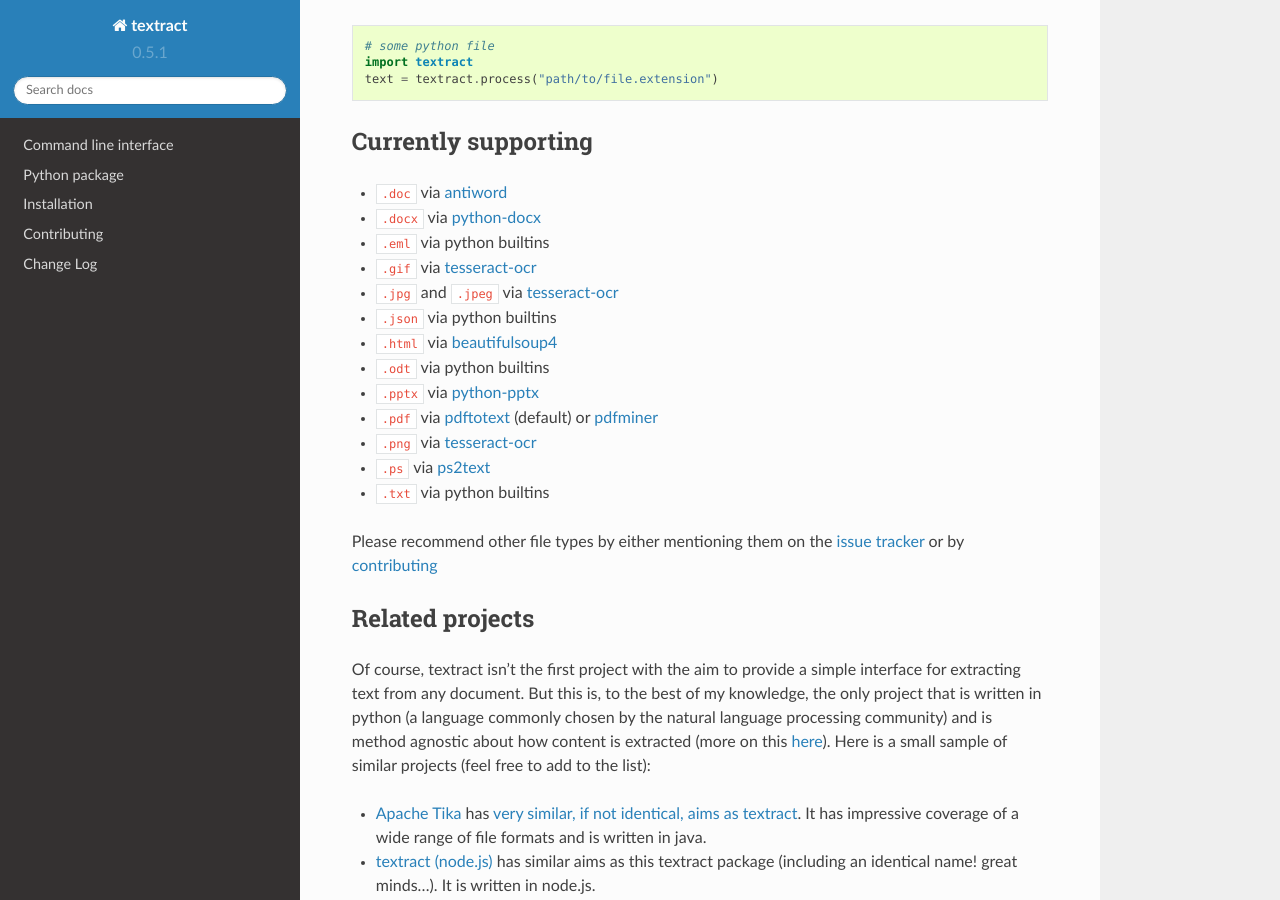
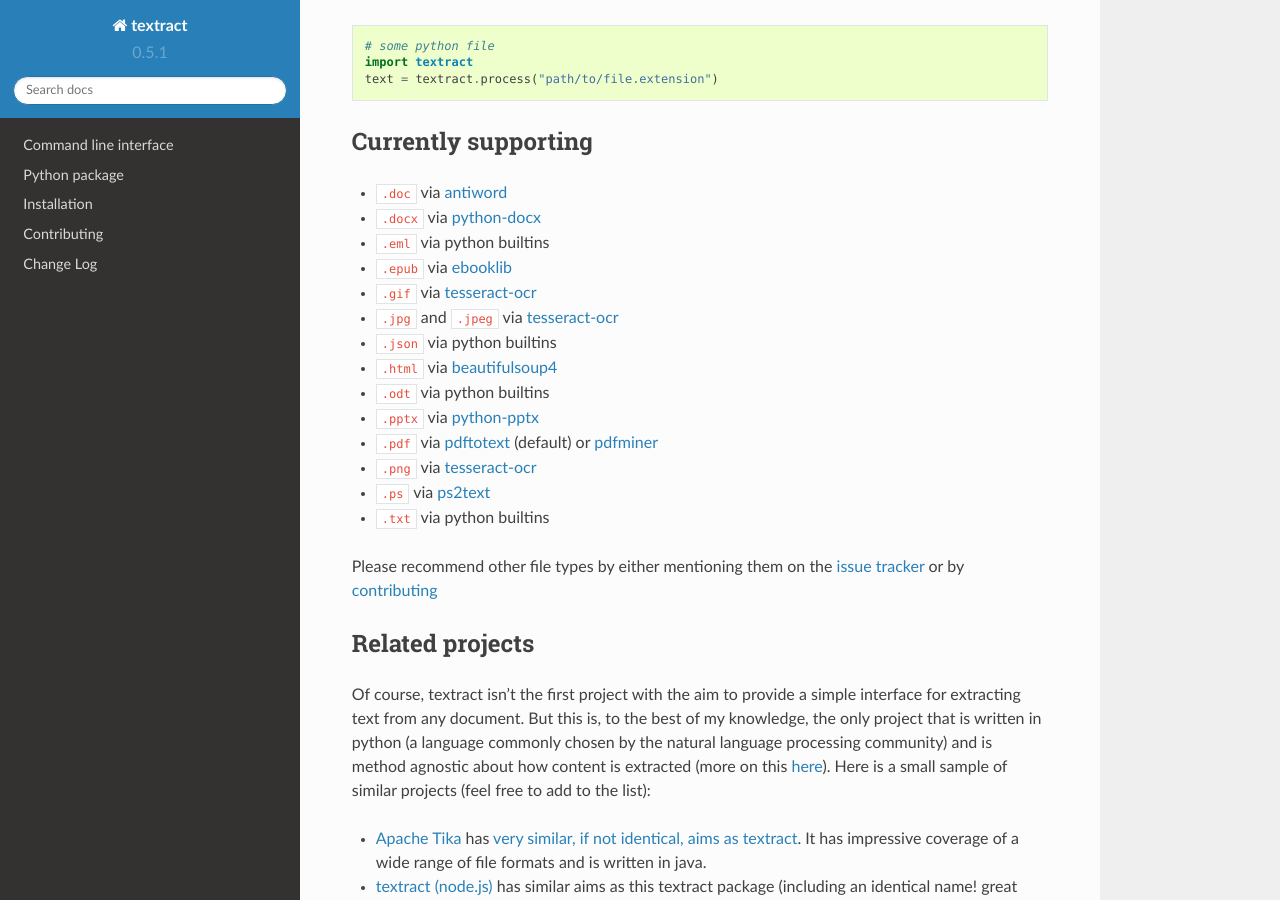
Before and after one commit to deanmalmgren/textract, a Sphinx documentation site: the page built from docs/index.rst, in a window 1280 px wide and 900 px high, scrolled down 442 px. Built offline with Sphinx 7.4.7 and the Read the Docs theme 2.0.0, drawn with Linux system fonts in a browser that asks for light colours.

Commit message:
.epub documentation and changelog

```diff
--- a/docs/changelog.rst
+++ b/docs/changelog.rst
@@ -10,6 +10,11 @@
 -----------------------------
 
 [will add changes here as they are made]
+
+0.6.0
+-----
+
+* support for ``.epub`` files (`#40`_ via `@kokxx`)
 
 0.5.1
 -----
--- a/docs/index.rst
+++ b/docs/index.rst
@@ -41,6 +41,8 @@
 
 * ``.eml`` via python builtins
 
+* ``.epub`` via `ebooklib`_
+
 * ``.gif`` via `tesseract-ocr`_
 
 * ``.jpg`` and ``.jpeg`` via `tesseract-ocr`_
@@ -74,7 +76,7 @@
 .. _pdftotext: http://poppler.freedesktop.org/
 .. _pdfminer: https://euske.github.io/pdfminer/
 .. _ps2text: http://pages.cs.wisc.edu/~ghost/doc/pstotext.htm
-
+.. _ebooklib: https://github.com/aerkalov/ebooklib
 
 .. _related-projects:
 
```
Also changed, not shown: other parts of docs/changelog.rst (+1 -0 lines).
